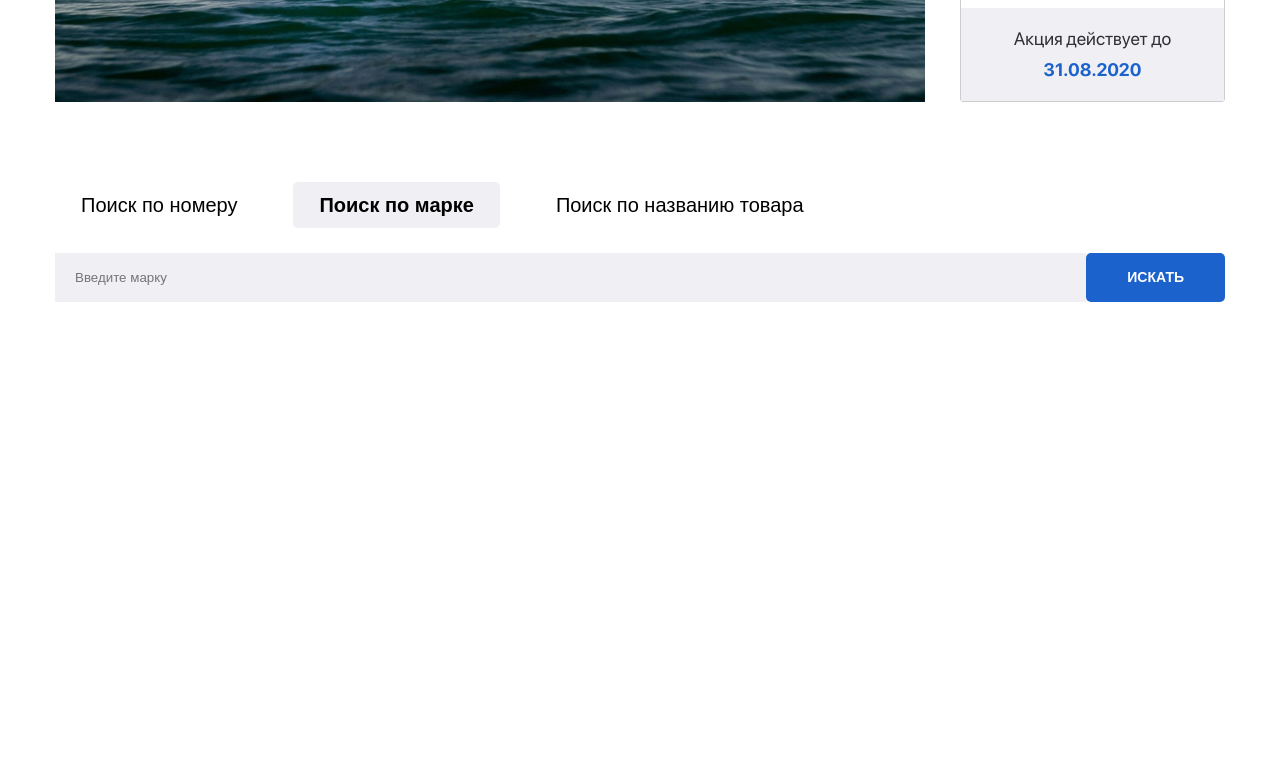
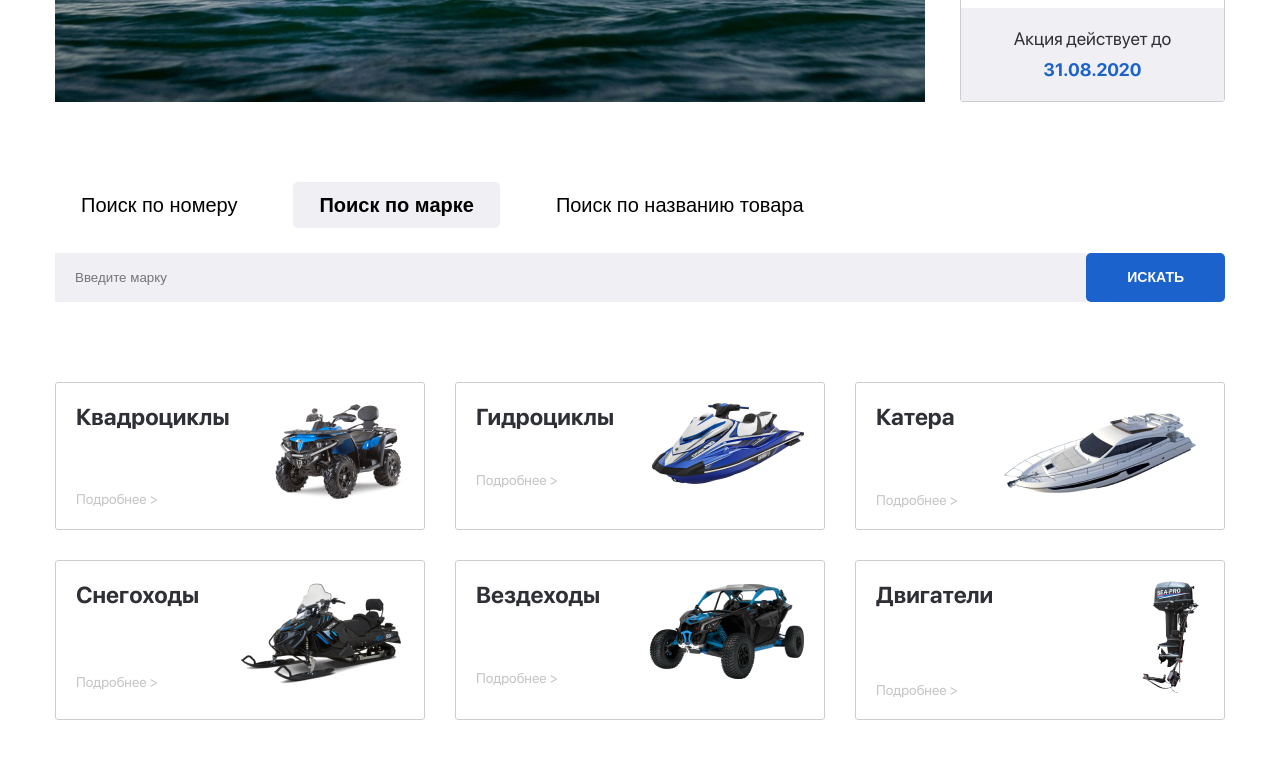
Before and after one commit to tovach/JetSkiReact, a website built with webpack: page src/index.html in a window 1280 px wide. Shown: the part 538-1296 px from the top of the page. Before the commit the page ends 920 px from the top, so only its background shows below. Built offline with nearby package versions, Linux system fonts and the light colour scheme.

Commit message:
feat: add categories section markup

```diff
--- a/src/index.html
+++ b/src/index.html
@@ -46,7 +46,7 @@
             <li class="user-bar__item">
               <button class="button" type="button">
                 <img src="img/icons/bookmarks-icon.svg" alt="">
-              </butto>
+                </butto>
             </li>
             <li class="user-bar__item">
               <button class="button" type="button">
@@ -178,7 +178,7 @@
         <div class="search-bar__tabs search-tabs">
           <ul class="search-tabs__list">
             <li class="search-tabs__item">
-              <button class="button button--transparent" type="button">Поиск по  номеру</button>
+              <button class="button button--transparent" type="button">Поиск по номеру</button>
             </li>
             <li class="search-tabs__item">
               <button class="button button--secondary" type="button">Поиск по марке</button>
@@ -199,6 +199,135 @@
 
       </section>
 
+      <section class="main__categories categories mb80">
+        <h3 class="visually-hidden">
+          Категории товаров
+        </h3>
+        <ul class="categories__list list-categories">
+          <li class="list-categories__item">
+            <div class="item-categories">
+
+              <div class="item-categories__inner">
+                <h4 class="item-categories__title">
+                  <a href="#">Квадроциклы</a>
+                </h4>
+
+                <div class="item-categories__show-more">
+                  <a href="#">Подробнее</a>
+                </div>
+
+              </div>
+
+              <div class="item-categories__img">
+                <a href="#"><img src="img/categories/quadrocycle.jpg" alt=""></a>
+              </div>
+
+            </div>
+          </li>
+          <li class="list-categories__item">
+            <div class="item-categories">
+
+              <div class="item-categories__inner">
+                <h4 class="item-categories__title">
+                  <a href="#">Гидроциклы</a>
+                </h4>
+
+                <div class="item-categories__show-more">
+                  <a href="#">Подробнее</a>
+                </div>
+
+              </div>
+
+              <div class="item-categories__img">
+                <a href="#"><img src="img/categories/jetski.jpg" alt=""></a>
+              </div>
+
+            </div>
+          </li>
+          <li class="list-categories__item">
+            <div class="item-categories">
+
+              <div class="item-categories__inner">
+                <h4 class="item-categories__title">
+                  <a href="#">Катера</a>
+                </h4>
+
+                <div class="item-categories__show-more">
+                  <a href="#">Подробнее</a>
+                </div>
+
+              </div>
+
+              <div class="item-categories__img">
+                <a href="#"><img src="img/categories/boat.jpg" alt=""></a>
+              </div>
+
+            </div>
+          </li>
+          <li class="list-categories__item">
+            <div class="item-categories">
+
+              <div class="item-categories__inner">
+                <h4 class="item-categories__title">
+                  <a href="#">Снегоходы</a>
+                </h4>
+
+                <div class="item-categories__show-more">
+                  <a href="#">Подробнее</a>
+                </div>
+
+              </div>
+
+              <div class="item-categories__img">
+                <a href="#"><img src="img/categories/motorsled.jpg" alt=""></a>
+              </div>
+
+            </div>
+          </li>
+          <li class="list-categories__item">
+            <div class="item-categories">
+
+              <div class="item-categories__inner">
+                <h4 class="item-categories__title">
+                  <a href="#">Вездеходы</a>
+                </h4>
+
+                <div class="item-categories__show-more">
+                  <a href="#">Подробнее</a>
+                </div>
+
+              </div>
+
+              <div class="item-categories__img">
+                <a href="#"><img src="img/categories/luv.jpg" alt=""></a>
+              </div>
+
+            </div>
+          </li>
+          <li class="list-categories__item">
+            <div class="item-categories">
+
+              <div class="item-categories__inner">
+                <h4 class="item-categories__title">
+                  <a href="#">Двигатели</a>
+                </h4>
+
+                <div class="item-categories__show-more">
+                  <a href="#">Подробнее</a>
+                </div>
+
+              </div>
+
+              <div class="item-categories__img">
+                <a href="#"><img src="img/categories/engines.jpg" alt=""></a>
+              </div>
+
+            </div>
+          </li>
+        </ul>
+
+      </section>
+
 
     </main>
 
--- /dev/null
+++ b/src/modules/categories/categories.scss
@@ -0,0 +1,57 @@
+.categories {
+  &__list {
+    display: grid;
+    justify-content: center;
+    grid-template-columns: repeat(auto-fill, 370px);
+    gap: 30px;
+
+  }
+}
+
+.list-categories {
+  &__item {
+    max-width: 370px;
+
+    padding: 20px;
+    border: 1px solid #cdcdcd;
+    border-radius: 3px;
+
+    &:hover{
+      box-shadow: 3px 3px 20px rgba(50, 50, 50, 0.25);
+
+      .item-categories__title{
+        color: $accent-color;
+      }
+    }
+  }
+}
+.item-categories {
+  display: flex;
+  flex-wrap: wrap;
+  justify-content: space-between;
+  gap: 15px;
+  &__title {
+    font-weight: bold;
+    font-size: 23px;
+    line-height: 28px;
+  }
+
+  &__show-more {
+    font-size: 14px;
+    line-height: 17px;
+    color: $secondary-text;
+
+    &::after{
+      content: '>';
+    }
+  }
+
+  &__inner {
+    display: flex;
+    flex-direction: column;
+    justify-content: space-between;
+  }
+
+  &__img {
+  }
+}
--- a/src/modules/main/main.scss
+++ b/src/modules/main/main.scss
@@ -1,4 +1,8 @@
 .main {
-  &__specials{}
-  &__search-bar{}
+  &__specials {
+  }
+  &__search-bar {
+  }
+  &__categories {
+  }
 }
--- a/src/modules/modules.scss
+++ b/src/modules/modules.scss
@@ -17,3 +17,5 @@
 
 @import "search-bar/search-bar";
 @import "button/button";
+
+@import "categories/categories";
```
Also changed, not shown: src/img/categories/boat.jpg (added), src/img/categories/engines.jpg (added), src/img/categories/jetski.jpg (added), src/img/categories/luv.jpg (added), src/img/categories/motorsled.jpg (added), src/img/categories/quadrocycle.jpg (added).
